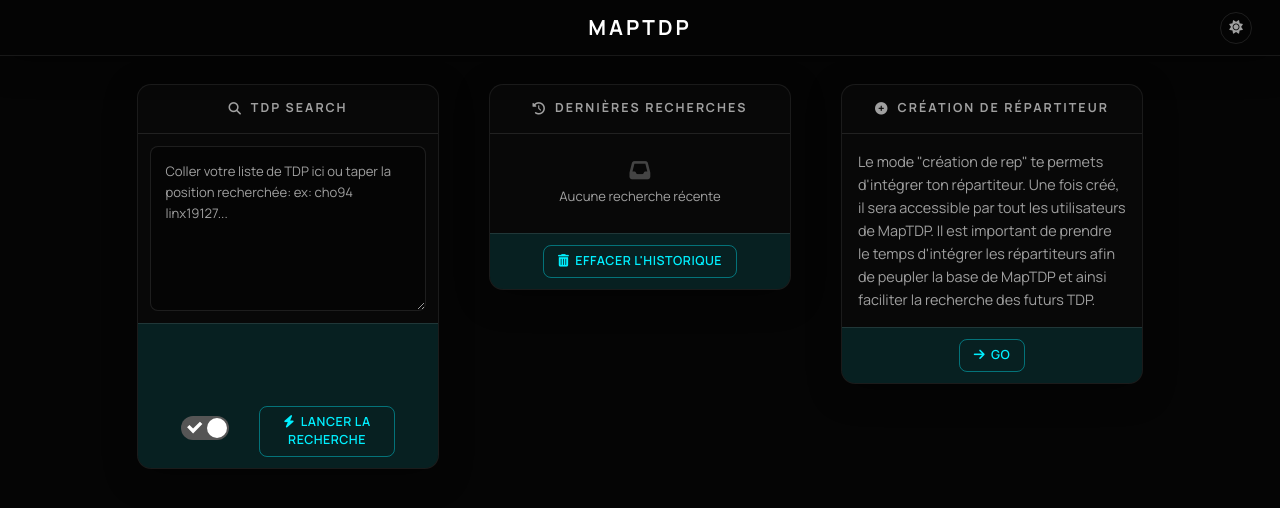
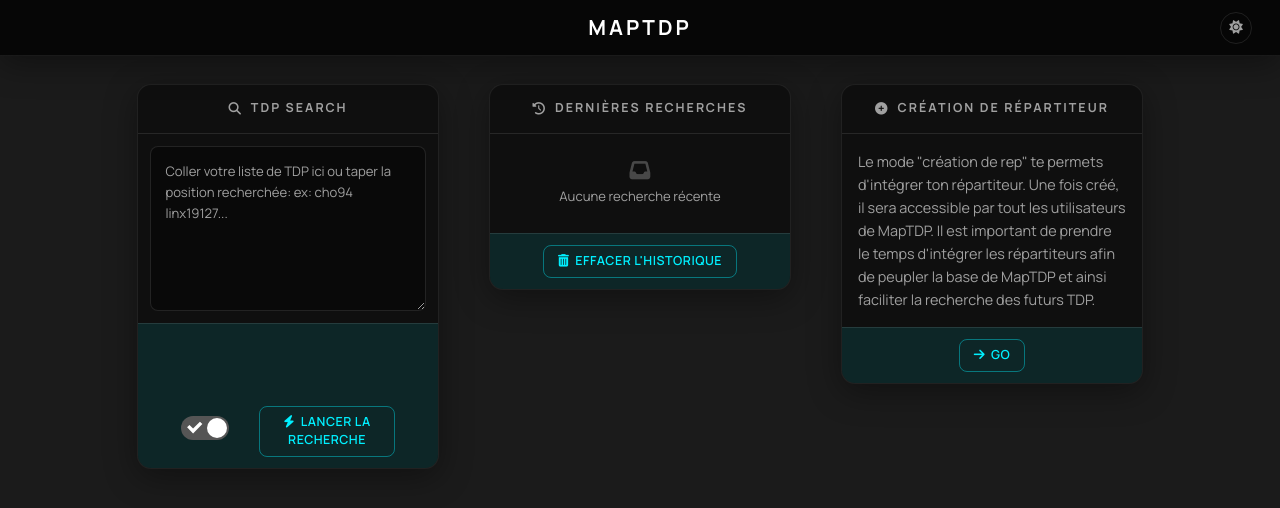
Before and after one commit to jaffleman/New_MapTdp, a React (Create React App) app in the folder frontend/: page / in a window 1280 px wide. Shown: the top 508 px of the page. Built offline with nearby package versions, Linux system fonts and the light colour scheme.

Commit message:
modification du css background

```diff
--- a/frontend/src/App.css
+++ b/frontend/src/App.css
@@ -6,7 +6,7 @@
 /* ===== DARK THEME (default) ===== */
 :root,
 [data-theme="dark"] {
-  --bg: #050505;
+  --bg: #1b1b1b;
   --bg-gradient: none;
   --surface: rgba(20, 20, 20, 0.6);
   --surface-highlight: rgba(255, 255, 255, 0.05);
```
